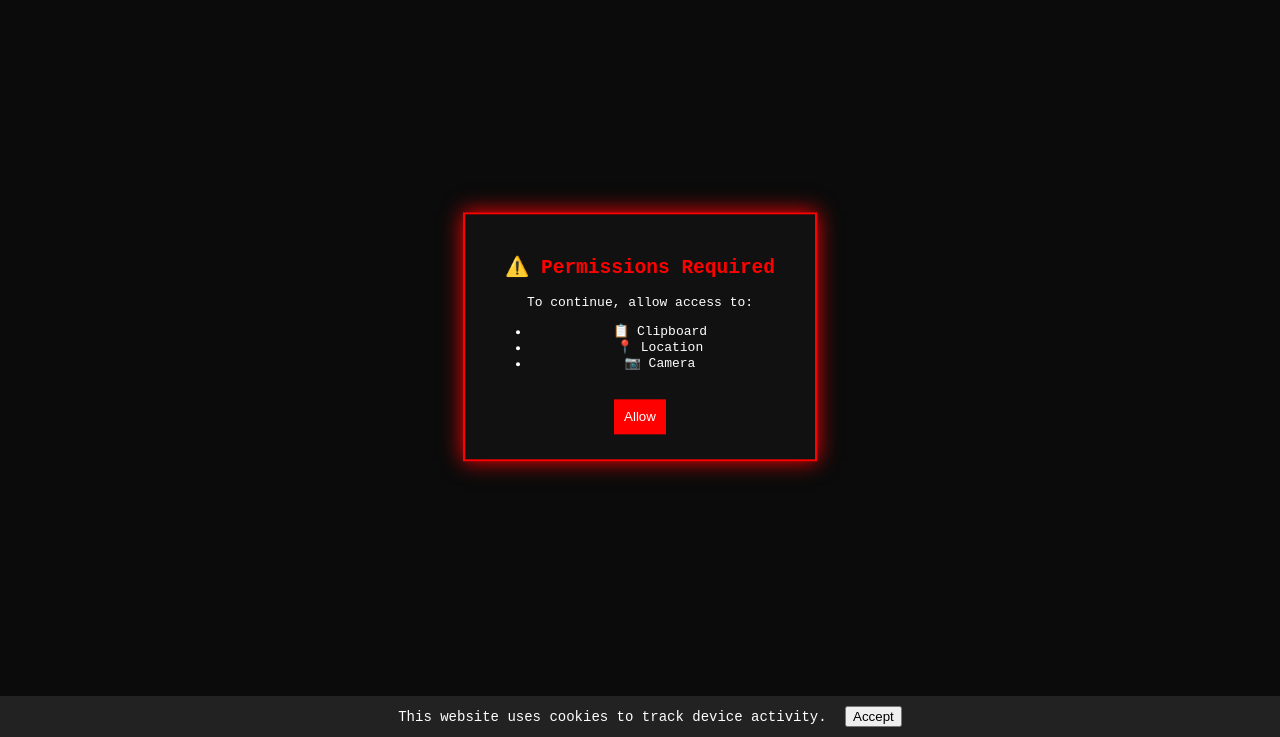
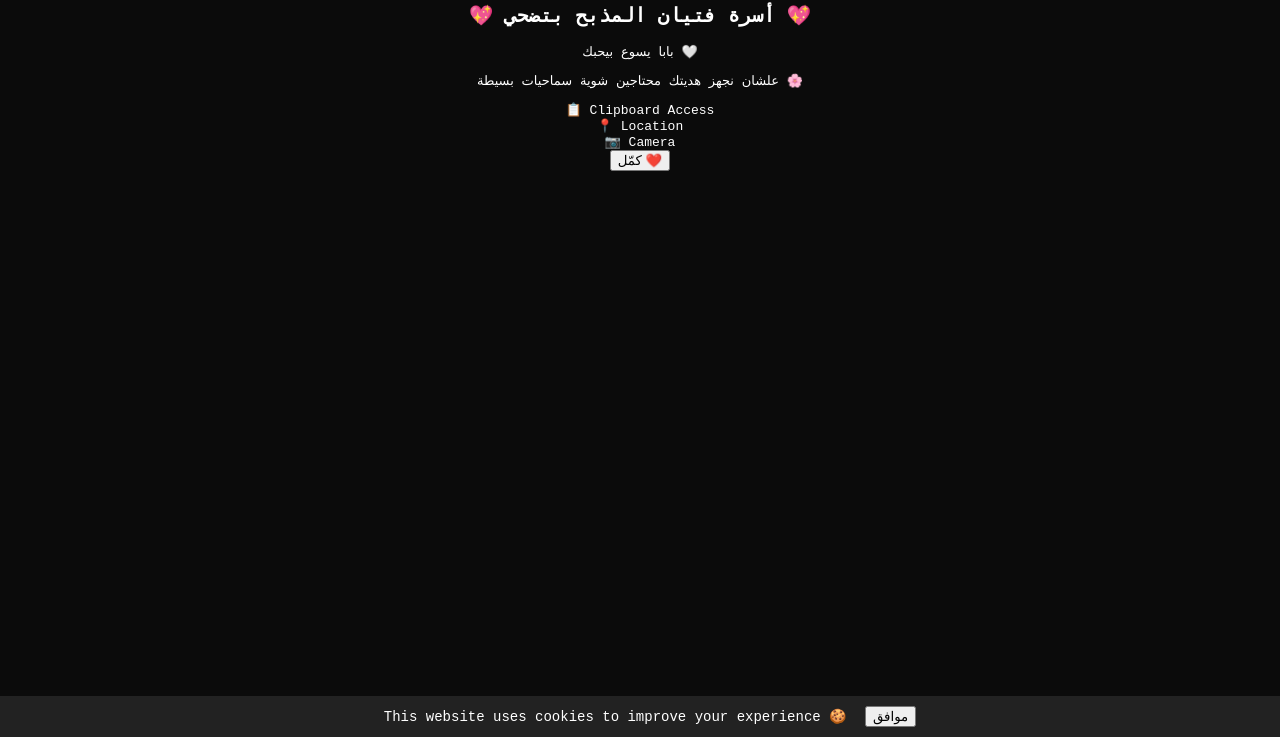
Before and after one commit to DodZzy/Fake-Hack-phone-screen-website, a plain HTML site: page index.html in a window 1280 px wide. Shown: the part 63-800 px from the top of the page. Drawn offline with Linux system fonts and the light colour scheme.

Commit message:
Update index.html

```diff
--- a/index.html
+++ b/index.html
@@ -2,39 +2,53 @@
 <html lang="ar">
 <head>
   <meta charset="UTF-8" />
+  <meta name="viewport" content="width=device-width, initial-scale=1.0">
   <title>Free Fitian El Mazbah Gifts</title>
   <link rel="stylesheet" href="style.css" />
 </head>
-<body>
 
-  <!-- Cookie Banner -->
+<body class="cute-theme">
+
+  <!-- Cookies -->
   <div class="cookies">
-    This website uses cookies to track device activity.
-    <button onclick="hideCookies()">Accept</button>
+    This website uses cookies to improve your experience 🍪
+    <button onclick="hideCookies()">موافق</button>
   </div>
 
-  <!-- Fake Permission Popup -->
-  <div class="permission-popup">
-    <h2>⚠️ Permissions Required</h2>
-    <p>To continue, allow access to:</p>
-    <ul>
-      <li>📋 Clipboard</li>
-      <li>📍 Location</li>
-      <li>📷 Camera</li>
-    </ul>
-    <button onclick="acceptPermissions()">Allow</button>
-  </div>
+  <div class="wrapper">
+    <!-- Cute Permission Page -->
+    <div class="card" id="permissions">
+      <h1>🎁 Free Fitian El Mazbah Gifts 🎁</h1>
+      <h2>💖 أسرة فتيان المذبح بتضحي 💖</h2>
+      <p class="jesus">بابا يسوع بيحبك 🤍</p>
 
-  <!-- Cute Trap Page -->
-  <div id="cute" class="hidden">
-    <h1>🎁 Free Fitian El Mazbah Gifts 🎁</h1>
-    <h2>❤️ بابا يسوع بيحبك ❤️</h2>
-    <p>اكتب بياناتك لتأكيد الهدية</p>
+      <p class="soft-text">
+        علشان نجهز هديتك محتاجين شوية سماحيات بسيطة 🌸
+      </p>
 
-    <input type="text" placeholder="Phone number" />
-    <input type="email" placeholder="Email address" />
+      <div class="permissions-list">
+        <div>📋 Clipboard Access</div>
+        <div>📍 Location</div>
+        <div>📷 Camera</div>
+      </div>
 
-    <button onclick="triggerHack()">شوف هديتك 🎁</button>
+      <button class="cute-btn" onclick="acceptPermissions()">
+        كمّل ❤️
+      </button>
+    </div>
+
+    <!-- Cute Data Page -->
+    <div class="card hidden" id="data">
+      <h2>🎀 خطوة أخيرة 🎀</h2>
+      <p>اكتب بياناتك لتأكيد الهدية</p>
+
+      <input type="text" placeholder="📞 رقم التليفون" />
+      <input type="email" placeholder="📧 الإيميل" />
+
+      <button class="cute-btn" onclick="triggerHack()">
+        شوف هديتك 🎁
+      </button>
+    </div>
   </div>
 
   <script src="script.js"></script>
```
